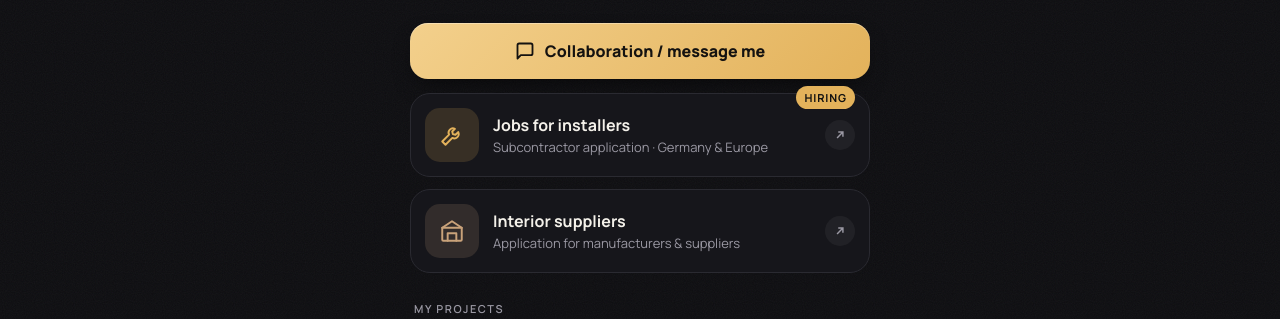
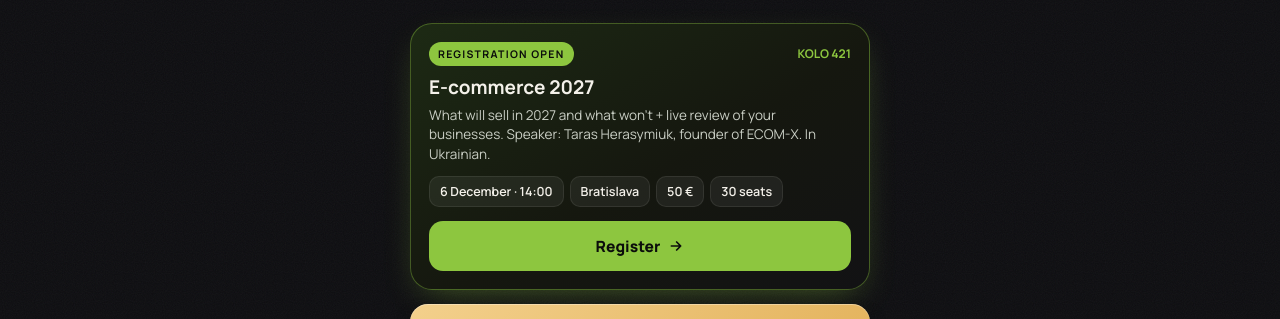
Before and after one commit to Khrefresh/olegispoltavy, a plain HTML site: page index.html in a window 1280 px wide. Shown: the part 412-731 px from the top of the page. Drawn offline with Linux system fonts and the light colour scheme; a web font is replaced by a local one.

Commit message:
Featured E-commerce 2027 registration card at top (auto-hides after event)
Co-Authored-By: Claude Opus 5.5 <noreply@anthropic.com>
Claude-Session: https://claude.ai/code/session_019tMuTR8Jw3jjaXrzZbPqNq

```diff
--- a/index.html
+++ b/index.html
@@ -70,6 +70,19 @@
   .cta:active{transform:scale(.97)}
   .cta svg{width:20px;height:20px}
 
+  .event{display:block;position:relative;overflow:hidden;margin-bottom:14px;padding:18px;border-radius:22px;text-decoration:none;color:var(--text);
+    background:linear-gradient(150deg,#1d2a14 0%,#15170f 55%,#121214 100%);border:1px solid #8dc63f66;box-shadow:0 12px 36px -14px rgba(141,198,63,.45);transition:transform .2s}
+  .event:active{transform:scale(.985)}
+  .event:focus-visible{outline:2px solid #8dc63f;outline-offset:3px}
+  .ev-top{display:flex;justify-content:space-between;align-items:center;margin-bottom:10px}
+  .ev-tag{font:700 10.5px Manrope,system-ui,sans-serif;letter-spacing:.12em;text-transform:uppercase;color:#0b0d0b;background:#8dc63f;padding:5px 9px;border-radius:999px}
+  .ev-brand{font:700 12px Unbounded,Manrope,system-ui,sans-serif;color:#8dc63f}
+  .event h2{font:700 19px/1.25 Unbounded,Manrope,system-ui,sans-serif;margin-bottom:6px}
+  .ev-sub{font-size:13.5px;color:#C9CEC4;line-height:1.45}
+  .ev-meta{display:flex;flex-wrap:wrap;gap:6px;margin:12px 0 14px}
+  .ev-meta span{font:600 12.5px Manrope,system-ui,sans-serif;background:rgba(255,255,255,.06);border:1px solid rgba(255,255,255,.08);padding:6px 10px;border-radius:10px}
+  .ev-btn{display:flex;justify-content:center;align-items:center;gap:8px;background:#8dc63f;color:#0b0d0b;font:800 15.5px Manrope,system-ui,sans-serif;padding:14px;border-radius:14px}
+  .ev-btn svg{width:16px;height:16px}
   .label{font:600 11px Manrope,system-ui,sans-serif;letter-spacing:.14em;text-transform:uppercase;color:var(--muted);margin:28px 4px 12px}
 
   .card{display:flex;align-items:center;gap:14px;padding:14px;border-radius:20px;background:var(--card);
@@ -141,6 +154,14 @@
     </div>
   </header>
 
+  <a class="event in" id="event" style="animation-delay:.26s" href="https://tally.so/r/aO5JyX" data-go="kolo_register" target="_blank" rel="noopener">
+    <div class="ev-top"><span class="ev-tag" data-t="ev_tag">Реєстрація відкрита</span><span class="ev-brand">KOLO 421</span></div>
+    <h2>E-commerce 2027</h2>
+    <div class="ev-sub" data-t="ev_sub">Що буде продавати, а що вже ні + живий розбір ваших бізнесів. Спікер — Тарас Герасимюк, засновник ECOM-X.</div>
+    <div class="ev-meta"><span data-t="ev_date">6 грудня · 14:00</span><span data-t="ev_place">Братислава</span><span>50 €</span><span data-t="ev_seats">30 місць</span></div>
+    <div class="ev-btn"><span data-t="ev_btn">Зареєструватися</span><svg viewBox="0 0 24 24" fill="none" stroke="currentColor" stroke-width="2.5" stroke-linecap="round" stroke-linejoin="round" aria-hidden="true"><path d="M5 12h14M13 6l6 6-6 6"/></svg></div>
+  </a>
+
   <a class="cta in" style="animation-delay:.28s" data-go="form" href="https://tally.so/r/PR9EDd" target="_blank" rel="noopener">
     <svg viewBox="0 0 24 24" fill="none" stroke="currentColor" stroke-width="2.2" stroke-linecap="round" stroke-linejoin="round"><path d="M21 15a2 2 0 0 1-2 2H7l-4 4V5a2 2 0 0 1 2-2h14a2 2 0 0 1 2 2z"/></svg>
     <span data-t="cta">Співпраця / написати мені</span>
@@ -182,9 +203,6 @@
     <div class="txt"><b>KOLO 421</b><span data-t="kolo">Бізнес-події та лекції для українців у Братиславі</span></div>
     <div class="arrow"><svg viewBox="0 0 24 24" fill="none" stroke="currentColor" stroke-width="2.5"><path d="M7 17L17 7M9 7h8v8"/></svg></div>
   </a>
-  <div class="sub in" style="--c:#EF7A5C;animation-delay:.48s">
-    <a href="https://tally.so/r/aO5JyX" data-go="kolo_register" target="_blank" rel="noopener"><svg viewBox="0 0 24 24" fill="none" stroke="currentColor" stroke-width="2" stroke-linecap="round" stroke-linejoin="round" aria-hidden="true"><path d="M3 9a3 3 0 0 0 0 6v3a2 2 0 0 0 2 2h14a2 2 0 0 0 2-2v-3a3 3 0 0 0 0-6V6a2 2 0 0 0-2-2H5a2 2 0 0 0-2 2z"/><path d="M13 5v2M13 17v2M13 11v2"/></svg><span data-t="register">Реєстрація: E-commerce 2027</span></a>
-  </div>
 
   <div class="card soon in" style="--c:#B79CFF;animation-delay:.52s">
     <div class="badge"><svg viewBox="0 0 24 24" fill="none" stroke="currentColor" stroke-width="1.8" stroke-linecap="round" stroke-linejoin="round"><path d="M12 19l7-7 3 3-7 7-3-3z"/><path d="M18 13l-1.5-7.5L2 2l3.5 14.5L13 18l5-5z"/><path d="M2 2l7.6 7.6"/><circle cx="11" cy="11" r="2"/></svg></div>
@@ -203,17 +221,17 @@
         cta:"Співпраця / написати мені",jobs:"Робота для монтажників",jobs_d:"Анкета субпідрядника · Німеччина та Європа",hiring:"Набір",projects:"Мої проєкти",kahabau:"KH-Bau s. r. o. · монтаж магазинів та Ladenbau по всій Європі",sup:"Постачальники для інтер'єру",sup_d:"Анкета для виробників і постачальників",
         khrefresh:"Хімчистка диванів і матраців з виїздом · Братислава",order:"Замовити чистку — калькулятор ціни",
         new:"Нове",kolo:"Бізнес-події та лекції для українців у Братиславі",register:"Реєстрація: E-commerce 2027",
-        studio:"Дизайн-студія",soon:"Скоро · Братислава",copied:"Посилання скопійовано"},
+        studio:"Дизайн-студія",ev_tag:"Реєстрація відкрита",ev_sub:"Що буде продавати, а що вже ні + живий розбір ваших бізнесів. Спікер — Тарас Герасимюк, засновник ECOM-X.",ev_date:"6 грудня · 14:00",ev_place:"Братислава",ev_seats:"30 місць",ev_btn:"Зареєструватися",soon:"Скоро · Братислава",copied:"Посилання скопійовано"},
     en:{name:"Oleh from Poltava",bio:"Blogger & entrepreneur 🇺🇦 → 🇪🇺 Building businesses in Europe and showing how it works from the inside.",
         cta:"Collaboration / message me",jobs:"Jobs for installers",jobs_d:"Subcontractor application · Germany & Europe",hiring:"Hiring",projects:"My projects",kahabau:"KH-Bau s. r. o. · shop-fitting & retail installation across Europe",sup:"Interior suppliers",sup_d:"Application for manufacturers & suppliers",
         khrefresh:"On-site sofa & mattress cleaning · Bratislava",order:"Book a cleaning — price calculator",
         new:"New",kolo:"Business events & talks for Ukrainians in Bratislava",register:"Sign up: E-commerce 2027",
-        studio:"Design studio",soon:"Coming soon · Bratislava",copied:"Link copied"},
+        studio:"Design studio",ev_tag:"Registration open",ev_sub:"What will sell in 2027 and what won't + live review of your businesses. Speaker: Taras Herasymiuk, founder of ECOM-X. In Ukrainian.",ev_date:"6 December · 14:00",ev_place:"Bratislava",ev_seats:"30 seats",ev_btn:"Register",soon:"Coming soon · Bratislava",copied:"Link copied"},
     de:{name:"Oleh aus Poltawa",bio:"Blogger & Unternehmer 🇺🇦 → 🇪🇺 Ich baue Unternehmen in Europa auf und zeige, wie es von innen läuft.",
         cta:"Kooperation / schreib mir",jobs:"Jobs für Monteure",jobs_d:"Bewerbung als Subunternehmer · Deutschland & Europa",hiring:"Wir suchen",projects:"Meine Projekte",kahabau:"KH-Bau s. r. o. · Ladenbau & Montage in ganz Europa",sup:"Lieferanten für Innenausbau",sup_d:"Bewerbung für Hersteller & Lieferanten",
         khrefresh:"Polster- & Matratzenreinigung vor Ort · Bratislava",order:"Reinigung buchen — Preisrechner",
         new:"Neu",kolo:"Business-Events & Vorträge für Ukrainer in Bratislava",register:"Anmeldung: E-commerce 2027",
-        studio:"Designstudio",soon:"Bald · Bratislava",copied:"Link kopiert"}
+        studio:"Designstudio",ev_tag:"Anmeldung offen",ev_sub:"Was 2027 verkauft und was nicht mehr + Live-Analyse eurer Shops. Speaker: Taras Herasymiuk, Gründer von ECOM-X. Auf Ukrainisch.",ev_date:"6. Dezember · 14:00",ev_place:"Bratislava",ev_seats:"30 Plätze",ev_btn:"Anmelden",soon:"Bald · Bratislava",copied:"Link kopiert"}
   };
   var lang="uk";
   try{var s=localStorage.getItem("lang");if(s&&T[s])lang=s;else{var n=(navigator.language||"").slice(0,2);
@@ -246,6 +264,7 @@
     else{(navigator.clipboard?navigator.clipboard.writeText(url):Promise.reject()).then(function(){
       toast.textContent=T[lang].copied;toast.classList.add("show");setTimeout(function(){toast.classList.remove("show")},1800);}).catch(function(){});}
   };
+  try{if(Date.now()>Date.parse("2026-12-06T17:00:00+01:00")){var ev=document.getElementById("event");if(ev)ev.remove();}}catch(e){}
   document.getElementById("y").textContent=new Date().getFullYear();
 })();
 </script>
```
